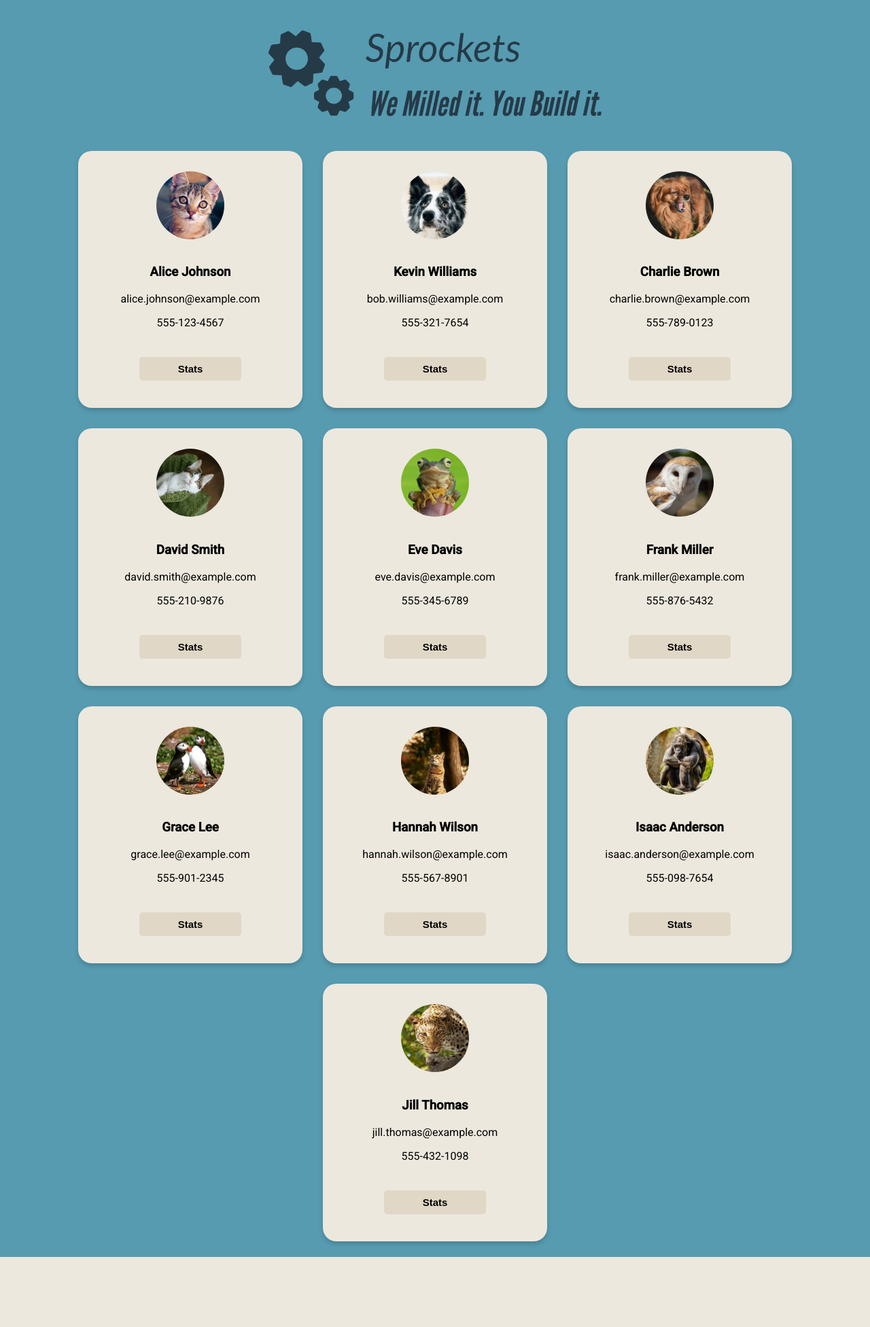
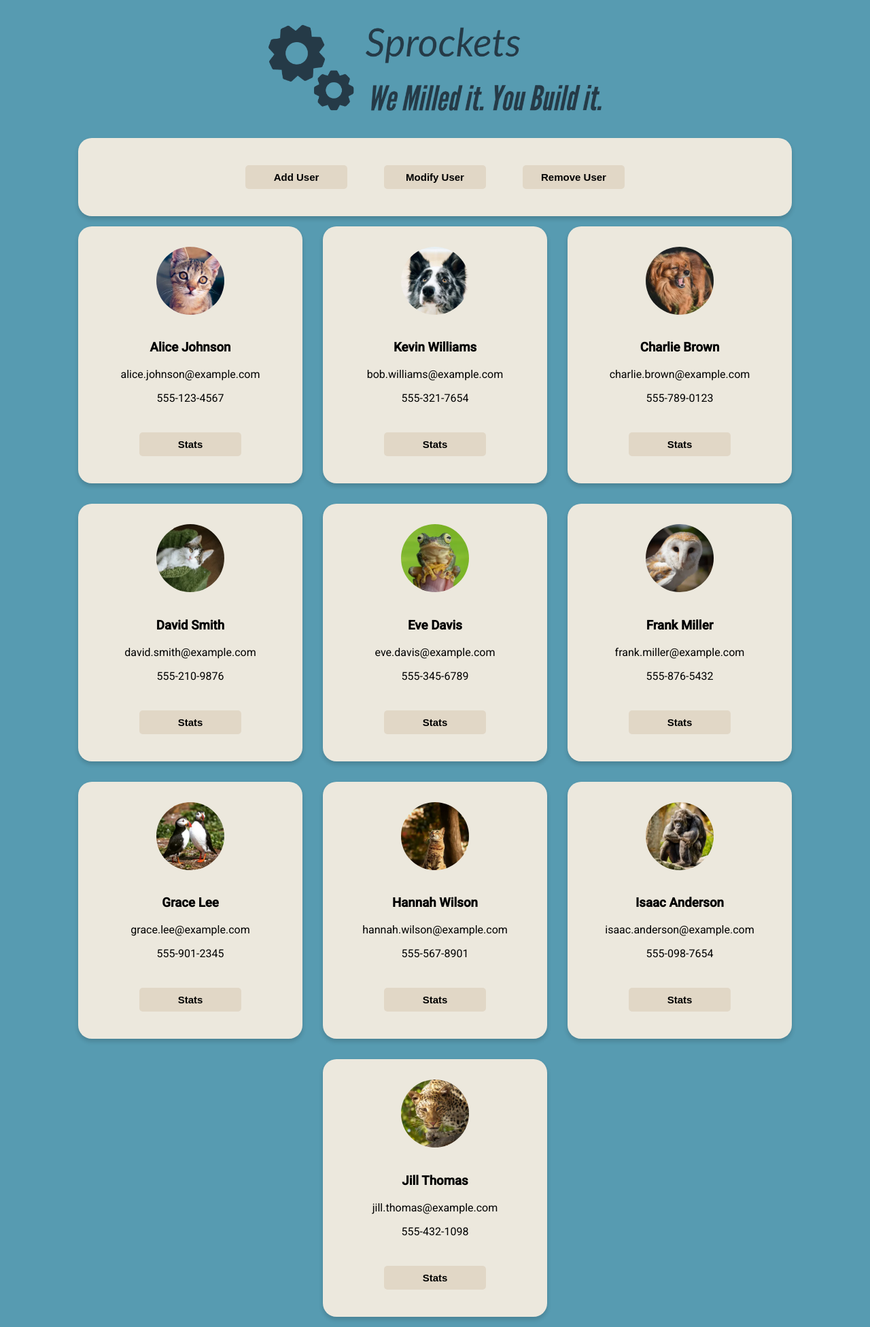
Before and after one commit to Teesitin/COP4331, a PHP site: page / in a window 1280 px wide. Shown: the whole page at 68% size. Before the commit the page ends 1849 px from the top, so only its background shows below. Run offline with PHP 8.4, Linux system fonts and the light colour scheme.

Commit message:
Update index.php

```diff
--- a/index.php
+++ b/index.php
@@ -8,36 +8,36 @@
 
 <link href="https://fonts.googleapis.com/css2?family=Roboto:wght@300;400;500&display=swap" rel="stylesheet">
 
-
 <head>
     <title>User Database</title>
+    <link rel="icon" type="image/webp" href='../assets/branding/sprockets-fav-white.webp'/>
+
     <style>
         body {
             font-family: 'Roboto', sans-serif;
             background-color: #<?php echo $themeArray[0]['primary']; ?>;
+            margin: 0;
+            padding: 0;
+            display: flex;
+            justify-content: center;
         }
 
-        .center-container {
-            display: flex;
-            justify-content: center;
-            align-items: center;
-
+        .main-container {
+            width: 1200px;
+            display: block;
             margin: auto;
+            text-align: center;
         }
 
         .profile-container {
-            max-width: 1200px;
             display: flex;
             flex-wrap: wrap;
             justify-content: center;
             align-items: center;
-            height: 100%;
-            width: 100%;
-            margin: 0;
+            margin: 0 auto;
         }
 
         @media screen and (max-width: 700px) {
-
             .profile-box {
                 width: 70%;
                 padding: 15px;
@@ -47,14 +47,12 @@
         }
 
         .profile-box {
-            background: white;
+            width: 300px;
+
             border-radius: 20px;
-            width: 300px;
-            text-align: center;
             box-shadow: 0px 4px 6px #00000029;
             padding: 15px;
             margin: 15px;
-
             background-color: #<?php echo $themeArray[0]['sub-1']; ?>;
         }
 
@@ -75,16 +73,15 @@
             color: inherit;
         }
 
-
         .profile-details a:hover {
             text-decoration: underline;
         }
 
-        .profile-details button{
+        button {
             background-color: #<?php echo $themeArray[0]['secondary']; ?>;
             width: 150px;
             height: 35px;
-            border-color: transparent;
+            border: none;
             border-radius: 5px;
             margin: 25px;
             font-weight: bold;
@@ -93,34 +90,48 @@
             cursor: pointer;
         }
 
-        .profile-details button:hover{
+        button:hover {
             transform: scale(1.1);
         }
 
-        .logo{
+        .logo {
             width: 512px;
             height: auto;
-            margin: 25px;
+            margin: 25px auto;
         }
 
-        .logo-container {
-            display: flex;
-            justify-content: center;
-            align-items: center;
+        .controls-container{
+            width: 85%;
+            height: auto;
+
+            border-radius: 20px;
+            box-shadow: 0px 4px 6px #00000029;
+            padding: 15px;
+            margin: auto;
+            background-color: #<?php echo $themeArray[0]['sub-1']; ?>;
+
+
         }
+
 
     </style>
 </head>
 <body>
 
-<!-- Logo -->
-<div class="logo-container">
+<div class="main-container">
+    <!-- Logo -->
     <img class="logo" src='../assets/branding/sprockets-transparent-rectangle.webp'>
-</div>
 
 
-<!-- Profiles -->
-<div class="center-container">
+    <!-- Controls Container -->
+    <div class="controls-container">
+        <button class="control-button">Add User</button>
+        <button class="control-button">Modify User</button>
+        <button class="control-button">Remove User</button>
+    </div>
+
+
+    <!-- Profiles -->
     <div id="profile-container" class="profile-container">
         <?php
             $jsonString = file_get_contents('people.json');
@@ -145,7 +156,6 @@
             }
         ?>
     </div>
-
 </div>
 
 </body>
```
